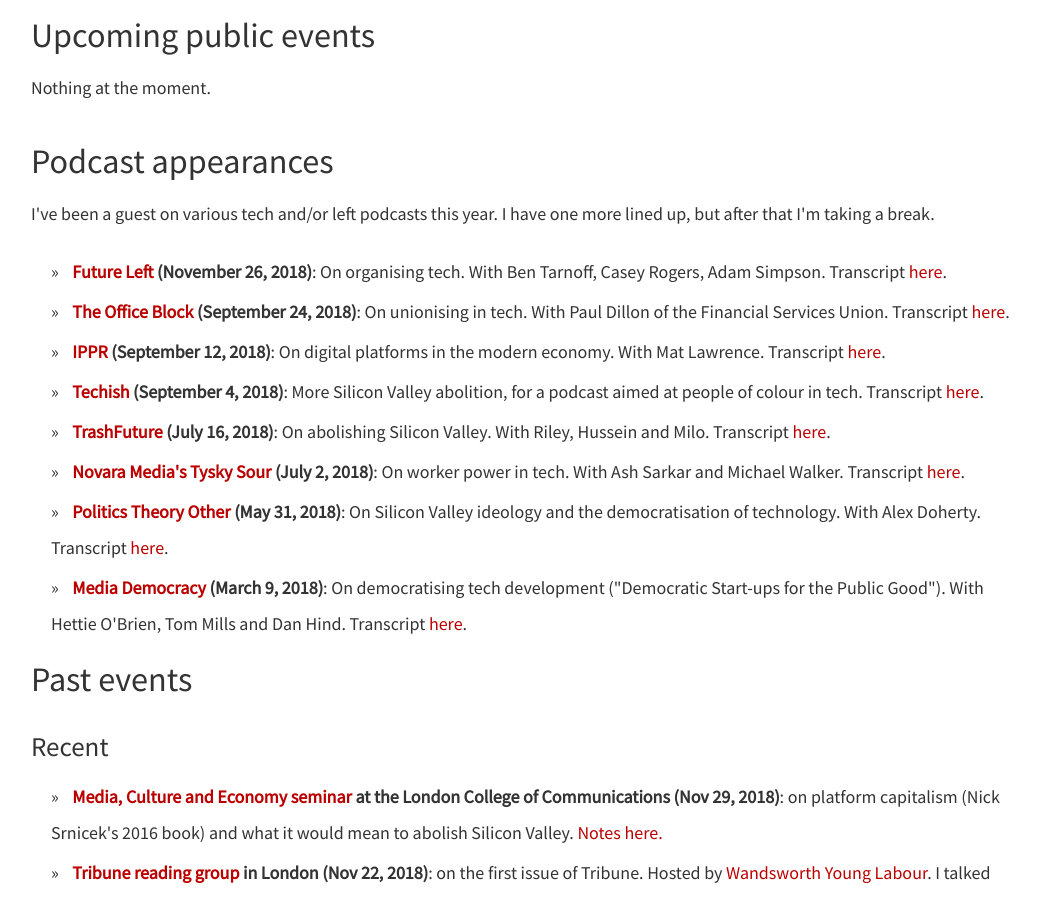
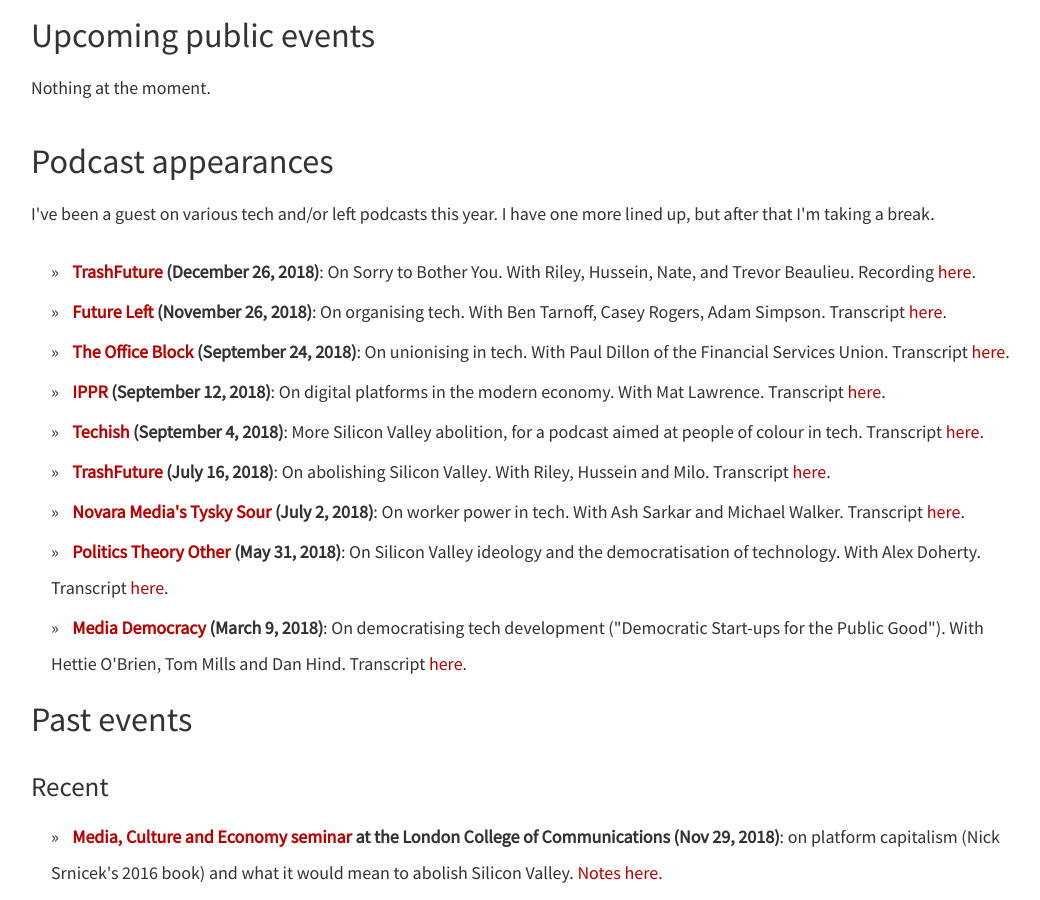
Before and after one commit to dellsystem/dellsystem.github.io, a Jekyll site: the page built from speaking/index.html, in a window 1280 px wide and 900 px high, scrolled down 312 px. Shown: the whole window, without its empty margins (109-1149 px from the left). Built offline with Jekyll 4.4.1, drawn with Linux system fonts in a browser that asks for light colours.

Commit message:
Add latest podcast (Trashfuture STBY)

```diff
--- a/_includes/podcasts.html
+++ b/_includes/podcasts.html
@@ -1,4 +1,5 @@
 <ul>
+	<li><strong><a href="https://trashfuturepodcast.podbean.com">TrashFuture</a> (December 26, 2018)</strong>: On Sorry to Bother You. With Riley, Hussein, Nate, and Trevor Beaulieu. Recording <a href="https://trashfuturepodcast.podbean.com/e/radical-horse-parts-feat-trevor-beaulieu-and-wendy-liu/">here</a>.</li>
 	<li><strong><a href="http://www.futureleft.org/home/2018/11/26/ep-109-organizing-and-mobilization-in-the-tech-industry-ft-wendy-liu-and-ben-tarnoff">Future Left</a> (November 26, 2018)</strong>: On organising tech. With Ben Tarnoff, Casey Rogers, Adam Simpson. Transcript <a href="/speaking/future-left">here</a>.</li>
 	<li><strong><a href="https://soundcloud.com/theofficeblock/episode-5-can-tech-workers-unite-we-go-deep-into-the-digital-mines">The Office Block</a> (September 24, 2018)</strong>: On unionising in tech. With Paul Dillon of the Financial Services Union. Transcript <a href="/speaking/the-office-block">here</a>.</li>
 	<li><strong><a href="https://soundcloud.com/ipprmedia/platformswendyliu">IPPR</a> (September 12, 2018)</strong>: On digital platforms in the modern economy. With Mat Lawrence. Transcript <a href="/speaking/ippr">here</a>.</li>
```
